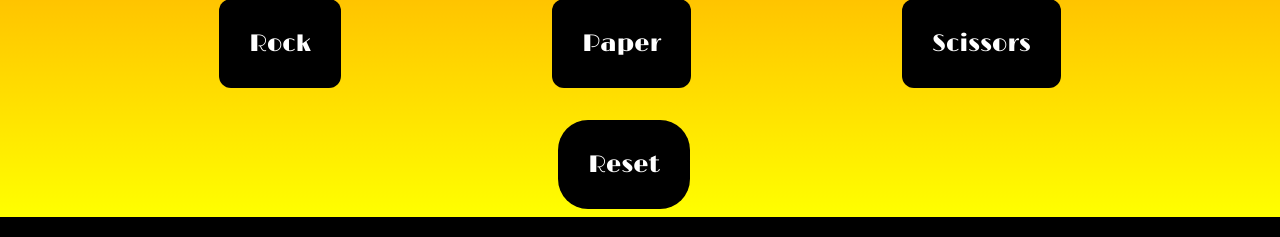
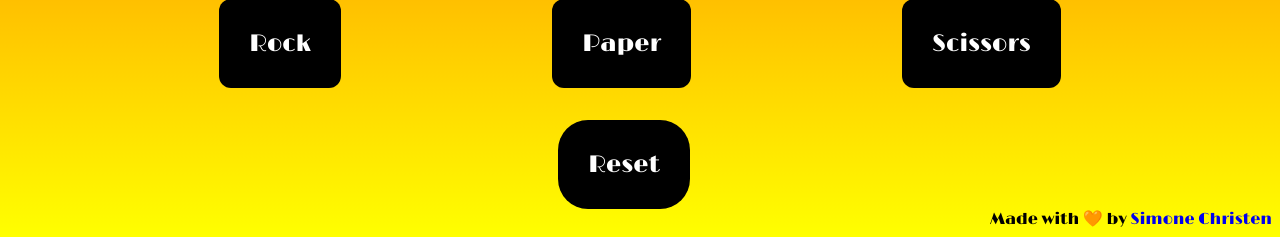
Before and after one commit to Sunnfast/UI-rock-paper-scissors, a PHP site: page / in a window 1280 px wide. Shown: the part 723-960 px from the top of the page. Run offline with PHP 8.4, Linux system fonts and the light colour scheme.

Commit message:
fixed some typos and added a footer

```diff
--- a/index.html
+++ b/index.html
@@ -75,7 +75,10 @@
 </body>
 </div>
 
-
+<footer>
+Made with 🧡 by<a id = "github-link" href = "https://github.com/Sunnfast"
+alt = "A link to Simone Christen's GitHub Profile page">&nbsp;Simone Christen</a>
+</footer>
 
 
 
--- a/styles.css
+++ b/styles.css
@@ -85,6 +85,7 @@
 }
 
 .choice-btn:hover {
+    cursor: pointer;
     background-color:white;
     color: #ffffff;
     text-shadow:
@@ -135,3 +136,18 @@
     justify-content: space-evenly;
     padding-right: 2em;
 }
+
+footer {
+    display: flex;
+    justify-content: right;
+}
+
+#github-link {
+    text-decoration: none;
+}
+
+#github-link:hover {
+    color: black;
+
+
+}
```
Also changed, not shown: README.md.
